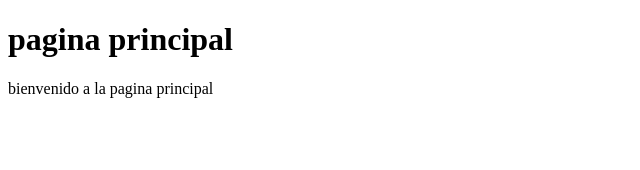
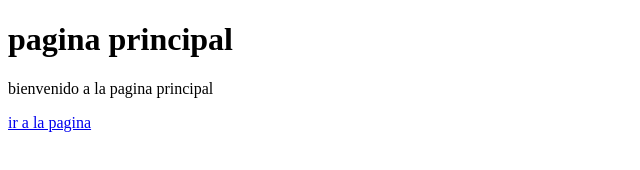
Before and after one commit to DARFredy/examen, a plain HTML site: page index.html in a window 1280 px wide. Shown: the whole page, without its empty margins (0-640 px from the left). Drawn offline with Linux system fonts and the light colour scheme.

Commit message:
version 2.1

```diff
--- a/index.html
+++ b/index.html
@@ -7,6 +7,6 @@
 </head>
 <body><h1>pagina principal</h1>
     <p>bienvenido a la pagina principal</p>
-
+    <a href="http://pagina secundaria.html">ir a la pagina</a>
 </body>
 </html>
```
